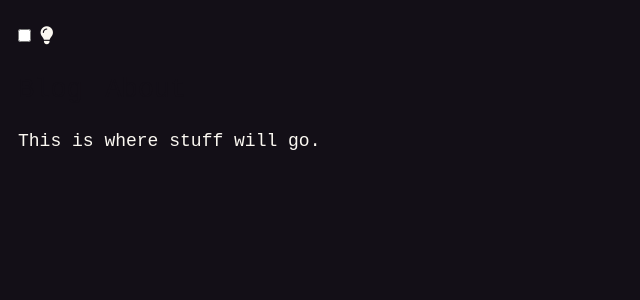
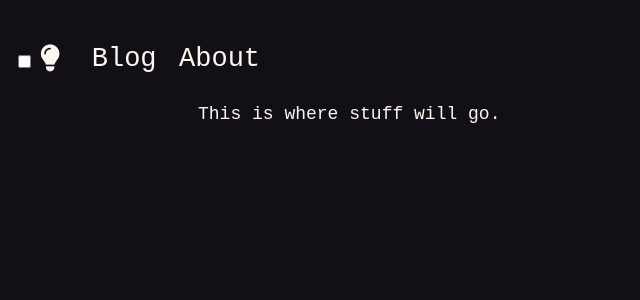
Before and after one commit to philhd/phil-site-next, a Next.js app: page / in a window 1280 px wide. Shown: the top 300 px of the page, without its empty margins (0-640 px from the left). Built offline with nearby package versions, Linux system fonts and the light colour scheme.

Commit message:
styling updates

```diff
--- a/src/app/components/menu-item.tsx
+++ b/src/app/components/menu-item.tsx
@@ -2,6 +2,6 @@ import Link from "next/link";
 
 export default function MenuItem({ name, href }: { name: string, href: string }) {
     return (
-        <Link className="text-black text-2xl hover:font-black no-underline" href={href}>{name}</Link>
+        <Link className="text-black dark:text-white text-2xl hover:font-black no-underline" href={href}>{name}</Link>
     )
 }
--- a/src/app/components/nav-menu.tsx
+++ b/src/app/components/nav-menu.tsx
@@ -1,6 +1,6 @@
 export default function NavMenu({ children }: { children: React.ReactNode }) {
     return (
-        <div className="flex py-4 space-x-5 text-2xl">
+        <div className="flex items-center py-4 space-x-5 text-2xl">
             { children }
         </div>
     )
--- a/src/app/layout.tsx
+++ b/src/app/layout.tsx
@@ -17,12 +17,15 @@ export default function RootLayout({
   return (
     <html className='dark' lang="en">
       <body className='bg-white dark:bg-black text-black dark:text-white'>
-        <Lightswitch />
         <NavMenu>
+          <Lightswitch />
           <MenuItem name={'Blog'} href={'/blog'}></MenuItem>
           <MenuItem name={'About'} href={'/about'}></MenuItem>
         </NavMenu>
-        {children}</body>
+        <div className='container'>
+          {children}
+        </div>
+      </body>
     </html>
   )
 }
--- a/tailwind.config.js
+++ b/tailwind.config.js
@@ -16,6 +16,16 @@ module.exports = {
       sans: ['Helvetica', 'sans-serif'],
       serif: ['Merriweather', 'serif'],
     },
+    container: {
+      center: true,
+      padding: {
+        DEFAULT: '1rem',
+        sm: '2rem',
+        lg: '4rem',
+        xl: '10rem',
+        '2xl': '10rem',
+      },
+    },
     extend: {
     },
   },
```
